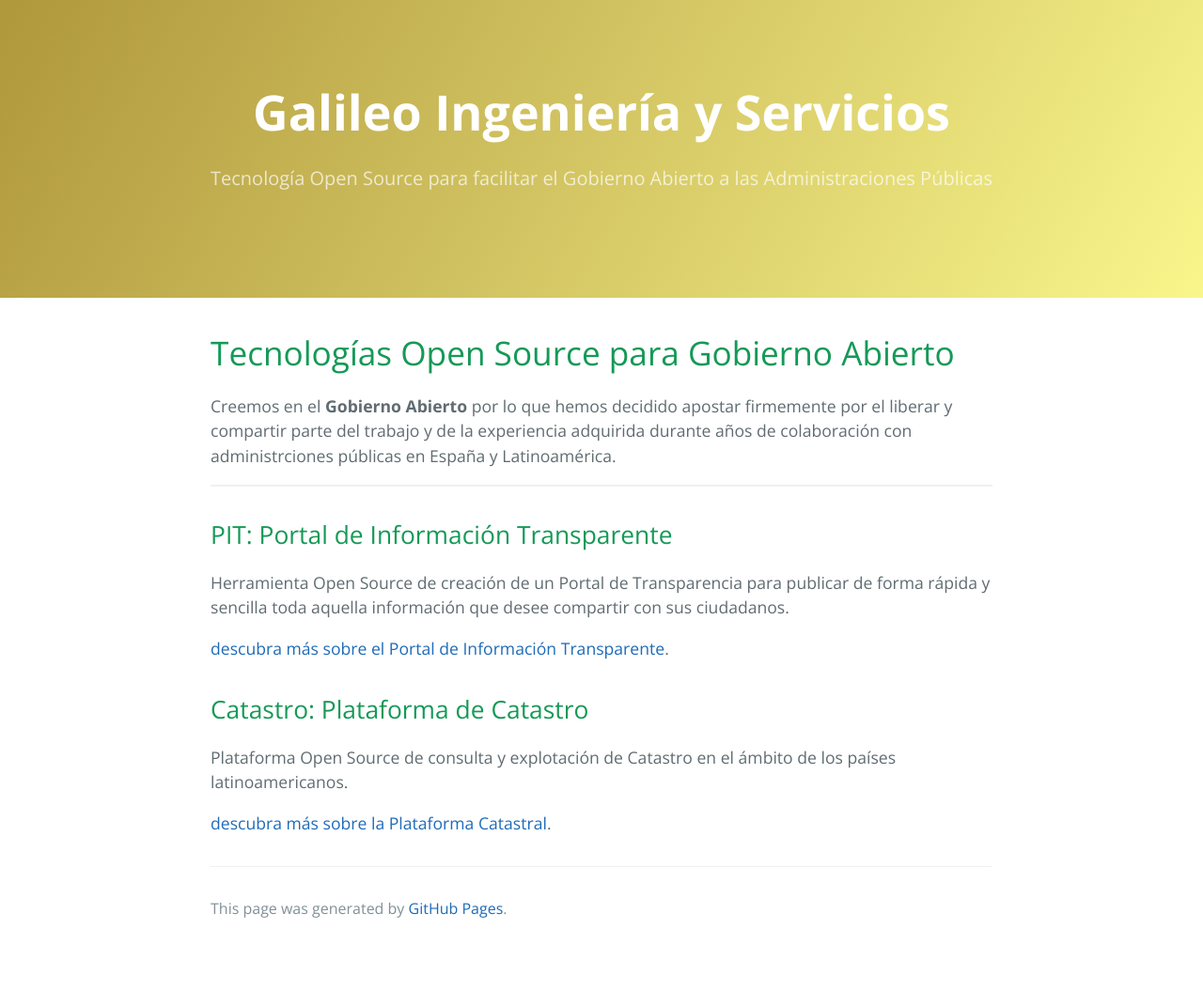
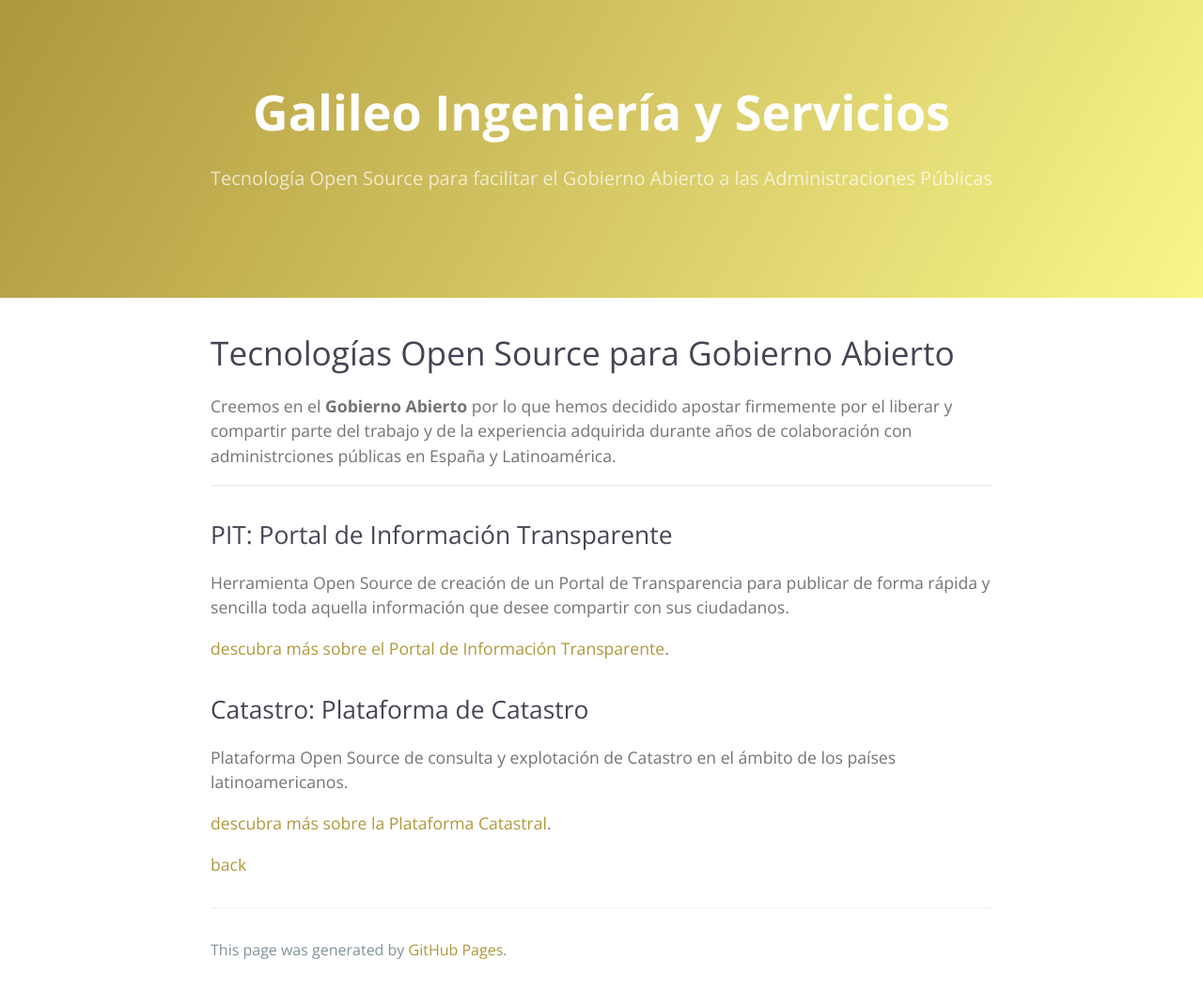
Before and after one commit to GalileoIyS/GalileoIyS.github.io, a Jekyll site: the page built from index.md, in a window 1280 px wide. Shown: the whole page at 94% size. Built offline with Jekyll 4.4.1, drawn with Linux system fonts in a browser that asks for light colours; our own code applies the rules of GitHub Pages for plain Markdown files; before the commit the page ends 1011 px from its top, so only the background shows below that.

Commit message:
modficación en variables css para paleta colores Galileo

```diff
--- a/_sass/variables.scss
+++ b/_sass/variables.scss
@@ -8,9 +8,9 @@ $header-bg-color: #F9F68C !default;
 $header-bg-color-secondary: #AF973C !default;
 
 // Text
-$section-headings-color: #159957 !default;
-$body-text-color: #606c71 !default;
-$body-link-color: #1e6bb8 !default;
+$section-headings-color: #444455 !default;
+$body-text-color: #737373 !default;
+$body-link-color: #AF973C !default;
 $blockquote-text-color: #819198 !default;
 
 // Code
--- a/index.md
+++ b/index.md
@@ -20,3 +20,6 @@ Herramienta Open Source de creación de un Portal de Transparencia para publicar
 Plataforma Open Source de consulta y explotación de Catastro en el ámbito de los países latinoamericanos.
 
 [descubra más sobre la Plataforma Catastral](another-page).
+
+
+[back](./)
```
